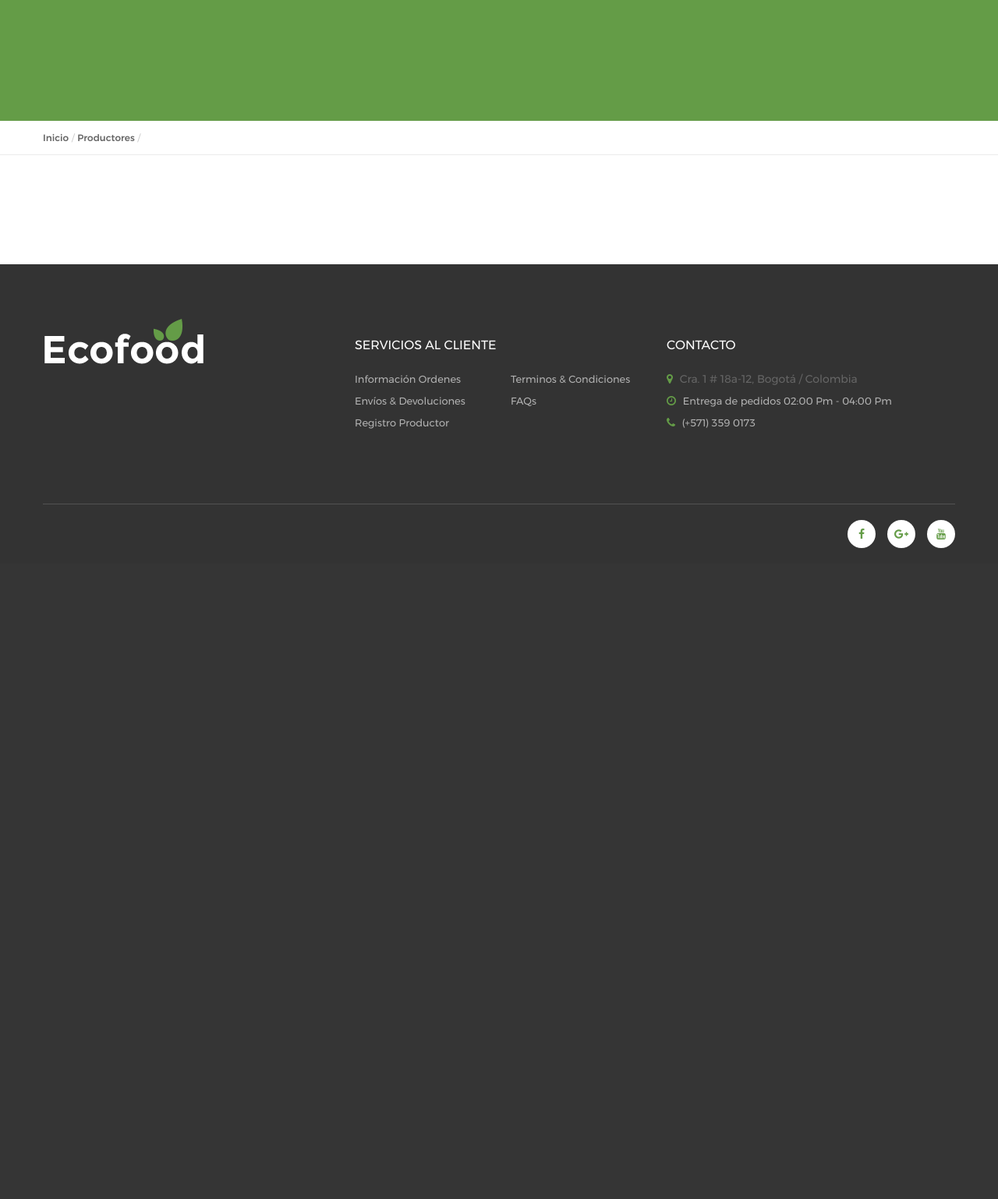
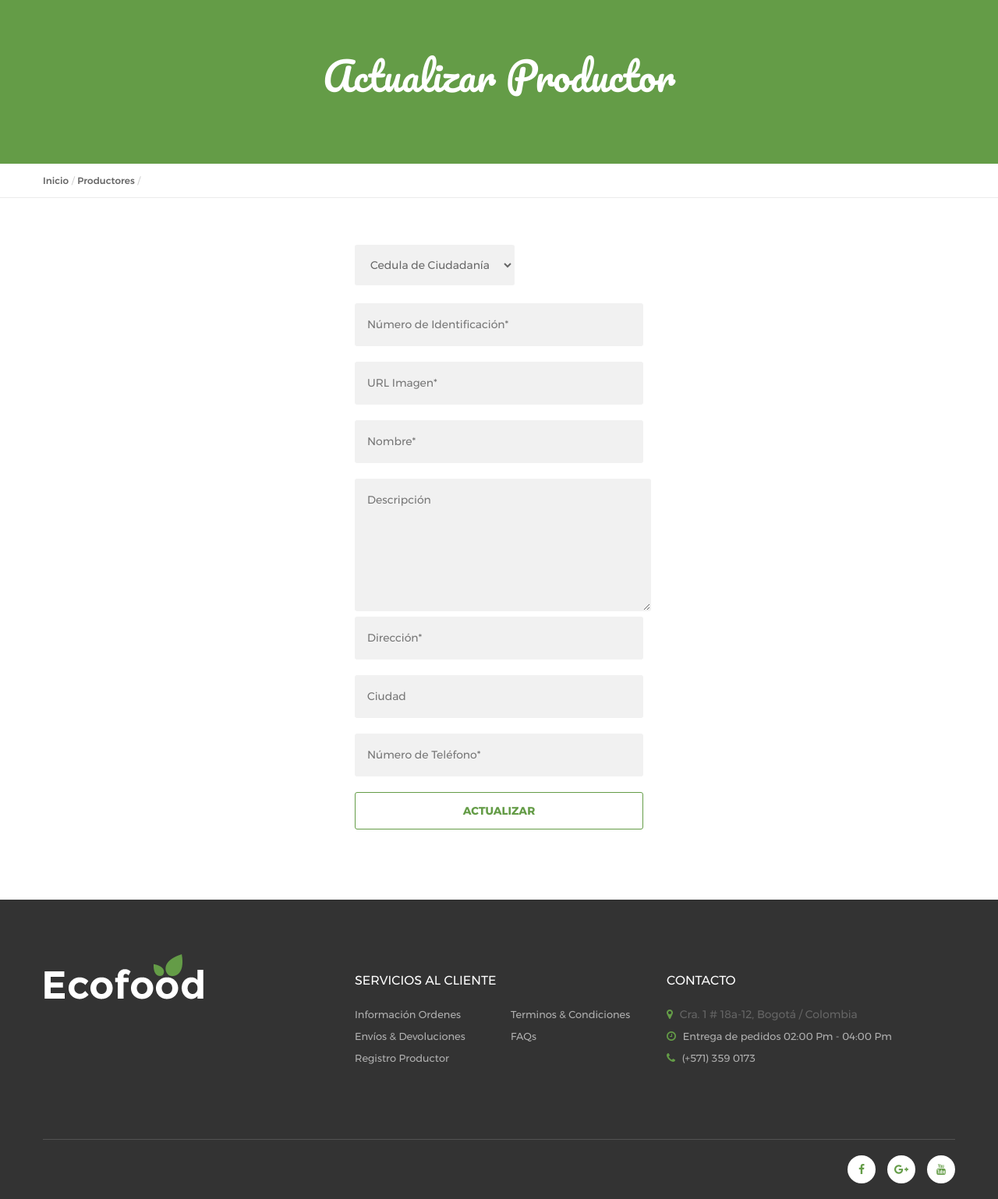
Before and after one commit to jfavilau/MarketPlace, a Django app: page /producers_list/editProducer/1/ in a window 1280 px wide. Shown: the part 171-1709 px from the top of the page at 78% size. Before the commit the page ends 874 px from the top, so only its background shows below. Run offline with Django 3.2, Linux system fonts and the light colour scheme; data that the repository does not hold is empty; parts of the project's set-up code (start-up, migrations or seed data) failed here and were passed over; some libraries are stand-ins or nearby versions.

Commit message:
MKP-282: Create view to edit Producer.
MKP-282: Created the form view to edit Producer and handle the navigation.

```diff
--- a/hello/templates/EditProducerAdmin.html
+++ b/hello/templates/EditProducerAdmin.html
@@ -9,7 +9,7 @@
             <div class="p-t-70 p-b-85">
                 <!-- Heading page-->
                 <div class="heading-page-1">
-                    <h3 id="producer_name"> </h3>
+                    <h3>Actualizar Productor</h3>
                 </div>
             </div>
         </div>
@@ -32,22 +32,43 @@
         </div>
     </div>
 </section>
-<div class="page-content p-t-40 p-b-70">
-    <div class="container">
-        <div class="row">
-            <div class="m-t-30">
-                <!-- .product-category-widget-1-->
-                <div class="product-category-widget-1">
-                    <ul class="product-category-list" id="producer_products">
-                        <!-- .producer-products-->
-
-                    </ul>
+<section>
+    <div class="page-content p-t-40 p-b-90">
+        <div class="container">
+            <div class="row">
+                <div class="col-md-4 col-md-push-4">
+                    <div class="heading-widget text-center">
+                        <h2 id="producer_name"> </h2>
+                    </div>
+                    <!-- .register-1-->
+                    <div class="register-1">
+                        <form class="theme-form" id="update-producer-form">
+                            <select id="typeIdentification" class="theme-input-text">
+                                <option selected>Cedula de Ciudadanía</option>
+                                <option>Cedula de Extranjería</option>
+                                <option>Pasaporte</option>
+                            </select><br></br>
+                            <input id="identificationNumber" class="theme-input-text" type="text" placeholder="Número de Identificación*" required pattern="[A-Za-z0-9]+" title="Escriba solo caracteres Alfanuméricos"/>
+                            <input id="image" class="theme-input-text" type="url" placeholder="URL Imagen*" required pattern="https?://.+" title="Incluya http:// o https://" />
+                            <input id="name" class="theme-input-text" type="text" placeholder="Nombre*" required pattern="[ A-Za-zäÄëËïÏöÖüÜáéíóúáéíóúÁÉÍÓÚÂÊÎÔÛâêîôûàèìòùÀÈÌÒÙÑñ.-]+" title="Escriba solo caracteres alfabéticos"/>
+                            <textarea id="description" class="theme-input-text" rows="6" cols="40" placeholder="Descripción" required minlength="150" maxlength="500"></textarea>
+                            <input id="address" class="theme-input-text" type="text" placeholder="Dirección*" required pattern="[ 0-9A-Za-zñÑáéíóúÁÉÍÓÚ#_.-]+" title="Solo se aceptan letras mayúsculas, minúsculas, números, tildes y los caracteres ñÑ#-_."/>
+                            <input id="city" class="theme-input-text" type="text" placeholder="Ciudad" required pattern="[ A-Za-zñÑáéíóúÁÉÍÓÚ]+" title="Escriba solo caracteres alfabéticos"/>
+                            <input id="products" name="products" type="hidden" value="[]" />
+                            <input id="latitude" name="latitude" type="hidden" value="0.0" />
+                            <input id="longitude" name="longitude" type="hidden" value="0.0" />
+                            <input id="phoneNumber" class="theme-input-text" type="text" placeholder="Número de Teléfono*" required pattern="[0-9()+-]{7,15}" title="Longitud entre 7 y 15 caracteres"/>
+                            <input id="cooperative" name="cooperative" type="hidden" value="1" />
+                            <input id="active" name="active" type="hidden" value="false" />
+                            <button class="au-btn au-btn-border au-btn-radius btn-block btn-submit" type="submit">ACTUALIZAR</button>
+                        </form>
+                    </div>
+                    <!-- end .register-1-->
                 </div>
-                <!-- end .product-category-widget-1-->
             </div>
         </div>
     </div>
-</div>
+</section>
 
 {% include "footer.html" %}
     <script src="{% static "js/edit-producer.js" %}"></script>
```
